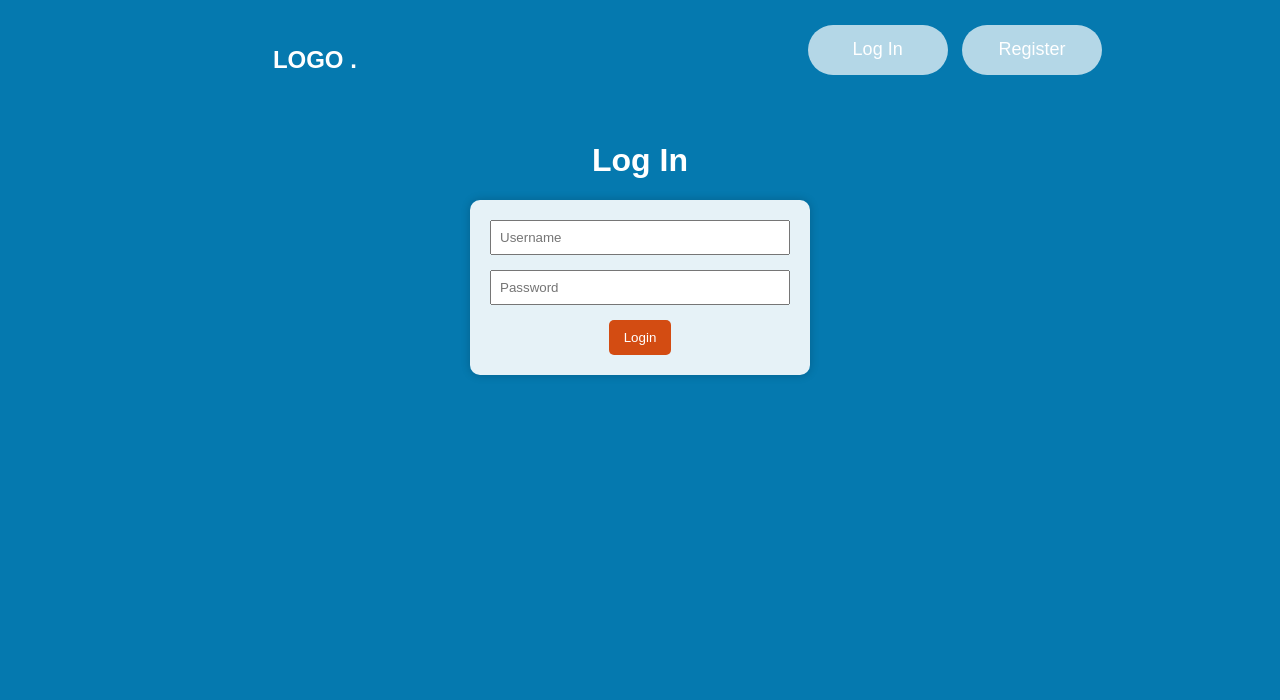
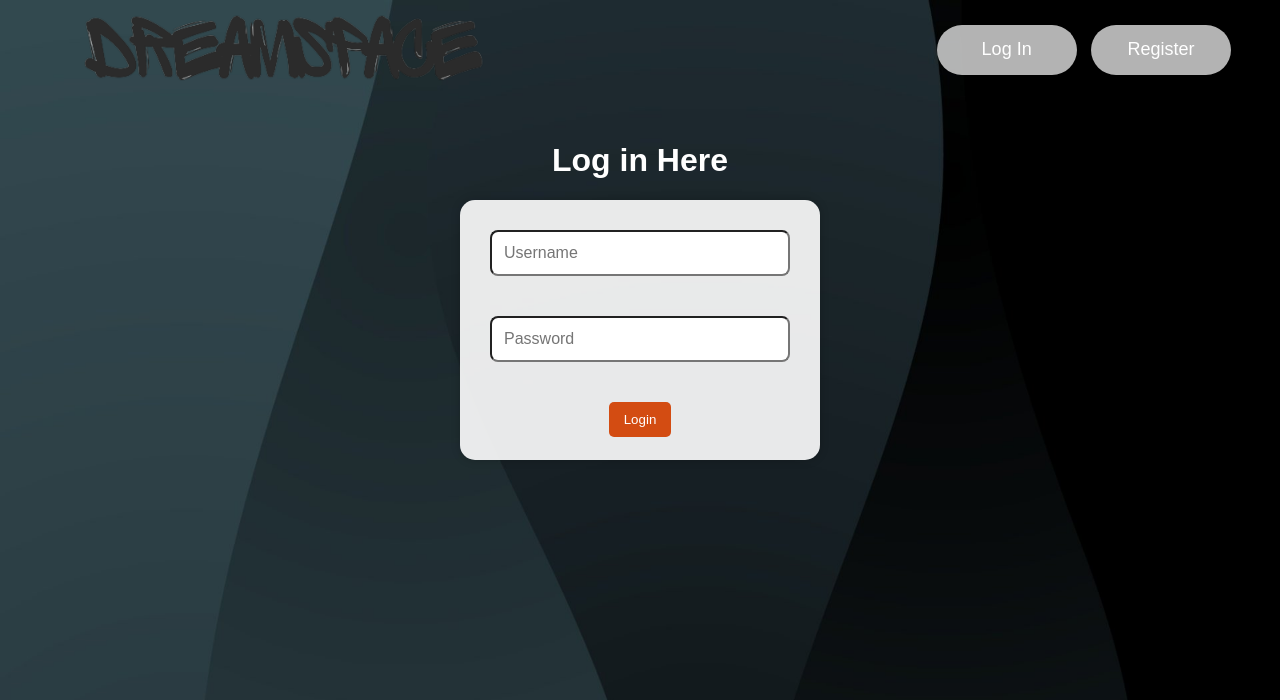
Before and after one commit to Crazygamerxs/DreamSpace-Interior-Design, a Flask app: page /login in a window 1280 px wide. Shown: the top 700 px of the page. Run offline with Flask 3, Linux system fonts and the light colour scheme.

Commit message:
Added the code from the previous repo that we lost

```diff
--- a/dreamspace_interior/backend/templates/login.html
+++ b/dreamspace_interior/backend/templates/login.html
@@ -9,20 +9,24 @@
             font-family: Arial, sans-serif;
             text-align: center;
             margin: 50px;
-            background-color: rgb(5, 121, 175);
+            background-image: url('static/background.jpg');
+            background-size: cover;
+            background-repeat: no-repeat;
         }
+
         h1 {
             color: #ffffff;
             margin-top: 12%;
         }
 
         form {
-            max-width: 300px;
+            max-width: 400px; /* Increased width */
             margin: 0 auto;
-            padding: 20px; /* Add padding for the off-white box */
-            background: rgba(255, 255, 255, 0.9); /* Set the background color for the off-white box */
-            border-radius: 10px; /* Add border-radius for rounded corners */
-            box-shadow: 0 0 10px rgba(0, 0, 0, 0.2); /* Add a subtle shadow */
+            padding: 30px; /* Increased padding for the off-white box */
+            background: rgba(255, 255, 255, 0.9);
+            border-radius: 15px; /* Increased border-radius for rounded corners */
+            box-shadow: 0 0 10px rgba(0, 0, 0, 0.2);
+            height: 200px;
         }
 
         label {
@@ -32,9 +36,11 @@
 
         input {
             width: 100%;
-            padding: 8px;
-            margin-bottom: 15px;
+            padding: 12px; /* Increased padding for input fields */
+            margin-bottom: 40px;
             box-sizing: border-box;
+            border-radius: 8px; /* Rounded edges for input fields */
+            font-size: 16px; /* Increased font size */
         }
 
         button {
@@ -45,6 +51,8 @@
             border-radius: 5px;
             cursor: pointer;
         }
+
+
         .nav {
             position: fixed;
             top: 0;
@@ -106,13 +114,24 @@
             flex-direction: column;
         }
 
+
+        .nav-logo img {
+            align-items: left;
+            width: 400px; /* Adjust the width as needed */
+            height: 100px; /* Adjust the height as needed */
+            margin-right: 200px; /* Add margin for spacing between the logo and other elements */
+            margin-left: -20%;
+        }
+
+
+
     </style>
 </head>
 <body>
 
 <nav class="nav">
     <div class="nav-logo">
-        <h1>LOGO .</h1>
+        <img src="{{ url_for('static', filename='log.png') }}" alt="Logo">
     </div>
     <div class="nav-button">
         <div class="nav-button">
@@ -125,7 +144,7 @@
         </div>
     </div>
 </nav>
-    <h1>Log In</h1>
+    <h1>Log in Here</h1>
 
     <div class="form-box">
         <form method="post" action="{{ url_for('login') }}">
```
Also changed, not shown: dreamspace_interior/backend/templates/dashboard.html (+5 -4 lines), dreamspace_interior/backend/templates/home.html (+6 -2 lines), dreamspace_interior/backend/templates/register.html (+25 -10 lines), dreamspace_interior/backend/static/back.png (added), dreamspace_interior/backend/static/background.jpg (added), dreamspace_interior/backend/static/log.png (added), dreamspace_interior/backend/static/logo.png (added). Lines whose indentation alone changed are shown as unchanged.
